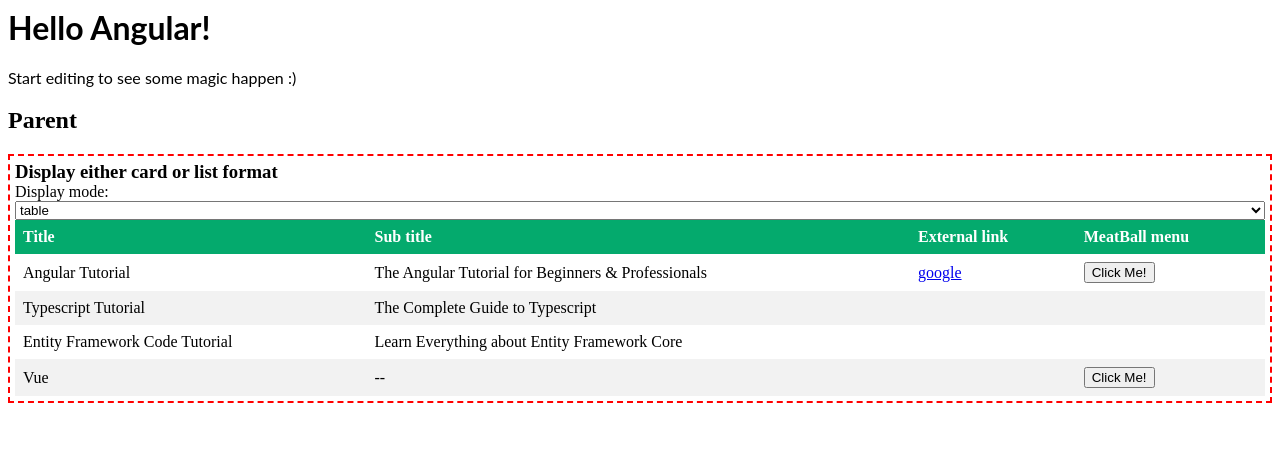
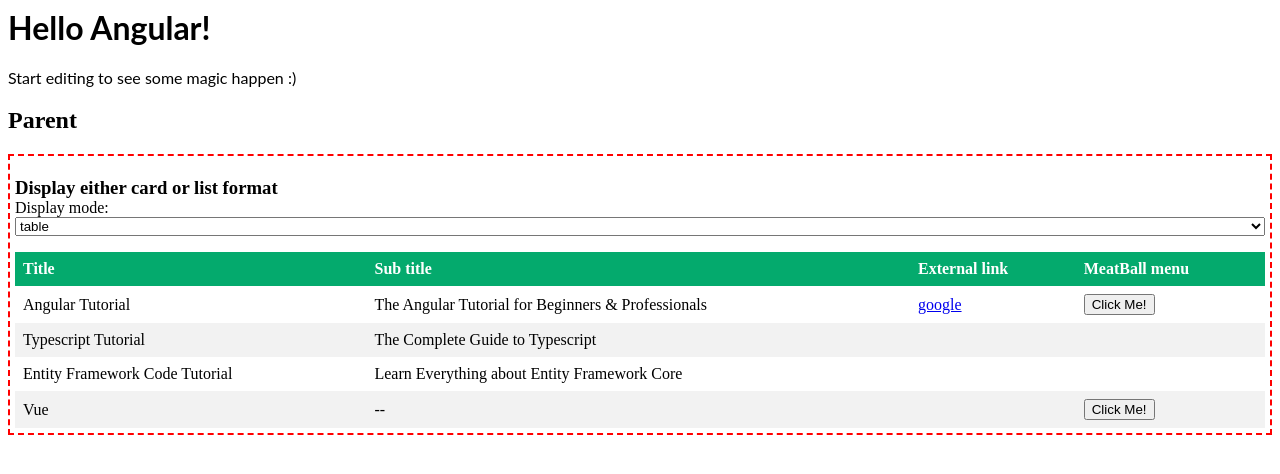
Before and after one commit to gandholi-kumar/angular-ng-template-outlet, an Angular app: page / in a window 1280 px wide. Shown: the top 474 px of the page. Built offline with nearby package versions, Linux system fonts and the light colour scheme.

Commit message:
provided margin to the dropdown

```diff
--- a/src/app/parent/parent.component.css
+++ b/src/app/parent/parent.component.css
@@ -15,3 +15,9 @@
 section {
   margin: 1rem 0;
 }
+
+.dropdown {
+  display: flex;
+  flex-direction: column;
+  margin: 1rem 0;
+}
--- a/src/app/parent/parent.component.html
+++ b/src/app/parent/parent.component.html
@@ -31,6 +31,7 @@
 </section> -->
 
 <section class="section-container">
+  <div class="dropdown">
     <h3>Display either card or list format</h3>
     <label for="mode">Display mode:</label>
     <select [(ngModel)]="mode">
@@ -38,6 +39,7 @@
         {{ row.mode }}
       </option>
     </select>
+  </div>
 
   <ng-template let-rowDatas #cardTemplate>
     <div *ngFor="let row of rowDatas">
@@ -55,7 +57,11 @@
   </ng-template>
 
   <ng-template let-rowDatas #tableTemplate>
-    <app-data-table [columns]="columns" [rowDatas]="rowDatas" (menuClick)="onMenuClick($event)"></app-data-table>
+    <app-data-table
+      [columns]="columns"
+      [rowDatas]="rowDatas"
+      (menuClick)="onMenuClick($event)"
+    ></app-data-table>
   </ng-template>
 
   <app-child [rowData]="rowDatas" [template]="selectedTemplate"> </app-child>
```
Lines whose indentation alone changed are shown as unchanged.
